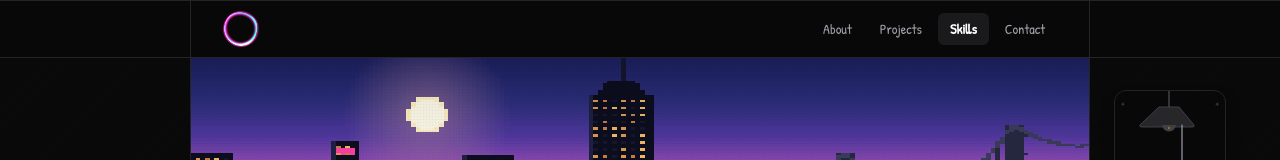
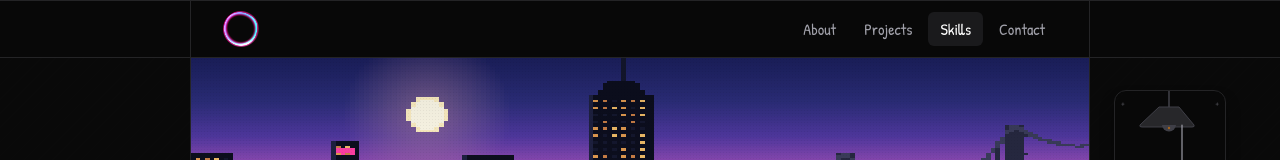
Before and after one commit to shriramphatale/my-portfolio, a React (Vite) app: page / in a window 1280 px wide. Shown: the top 160 px of the page. Built offline with nearby package versions, Linux system fonts and the light colour scheme.

Commit message:
style: adjust desktop nav link size and active font weight

```diff
--- a/src/components/Navbar.tsx
+++ b/src/components/Navbar.tsx
@@ -78,9 +78,9 @@ export const Navbar: React.FC<NavbarProps> = () => {
                   <a
                     key={item.label}
                     href={item.href}
-                    className={`px-3 py-1.5 rounded-md text-sm transition-colors ${
+                    className={`px-3 py-1.5 rounded-md text-[16px] transition-colors ${
                       isActive
-                        ? 'text-white bg-zinc-800/60 font-semibold'
+                        ? 'text-white bg-zinc-800/60'
                         : 'text-[#a1a1aa] hover:text-[#f4f4f5] hover:bg-zinc-800/30'
                     }`}
                   >
```
